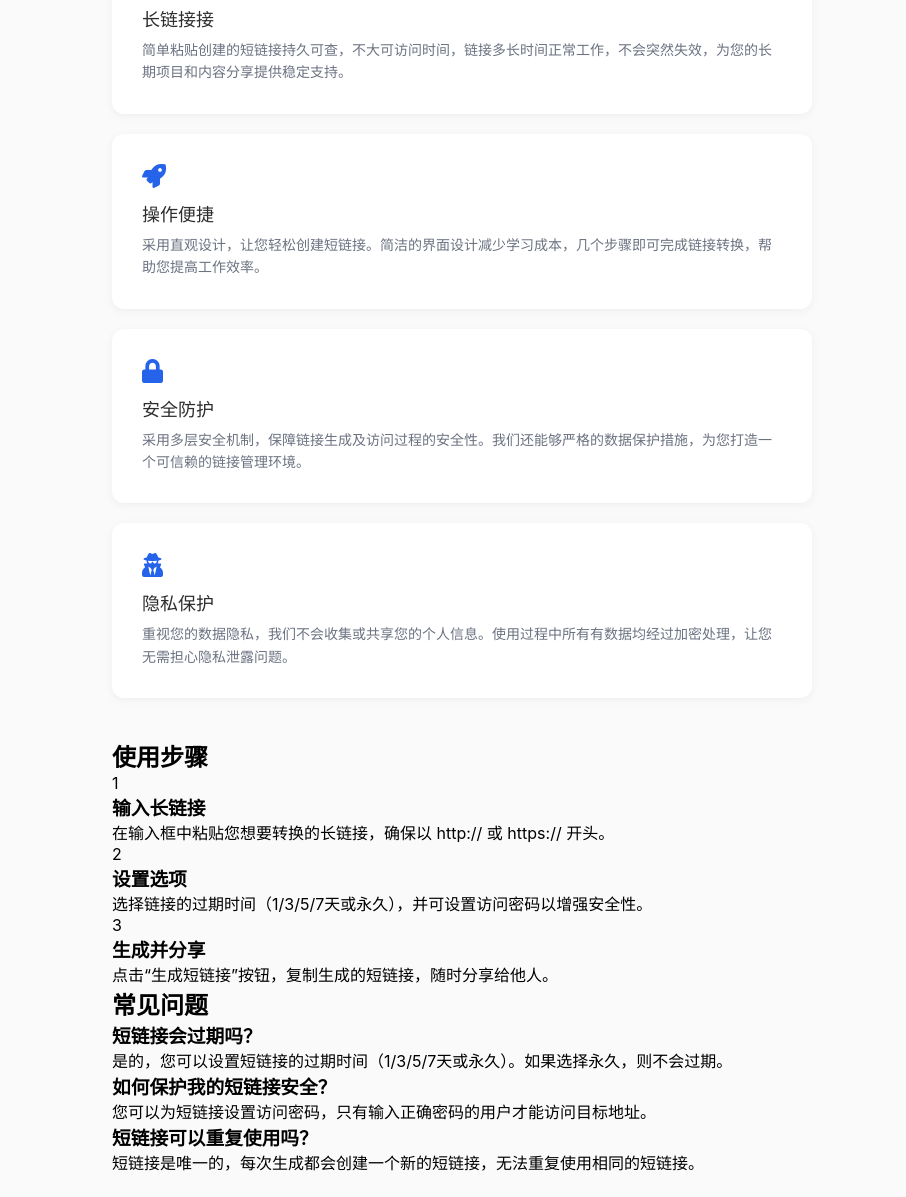
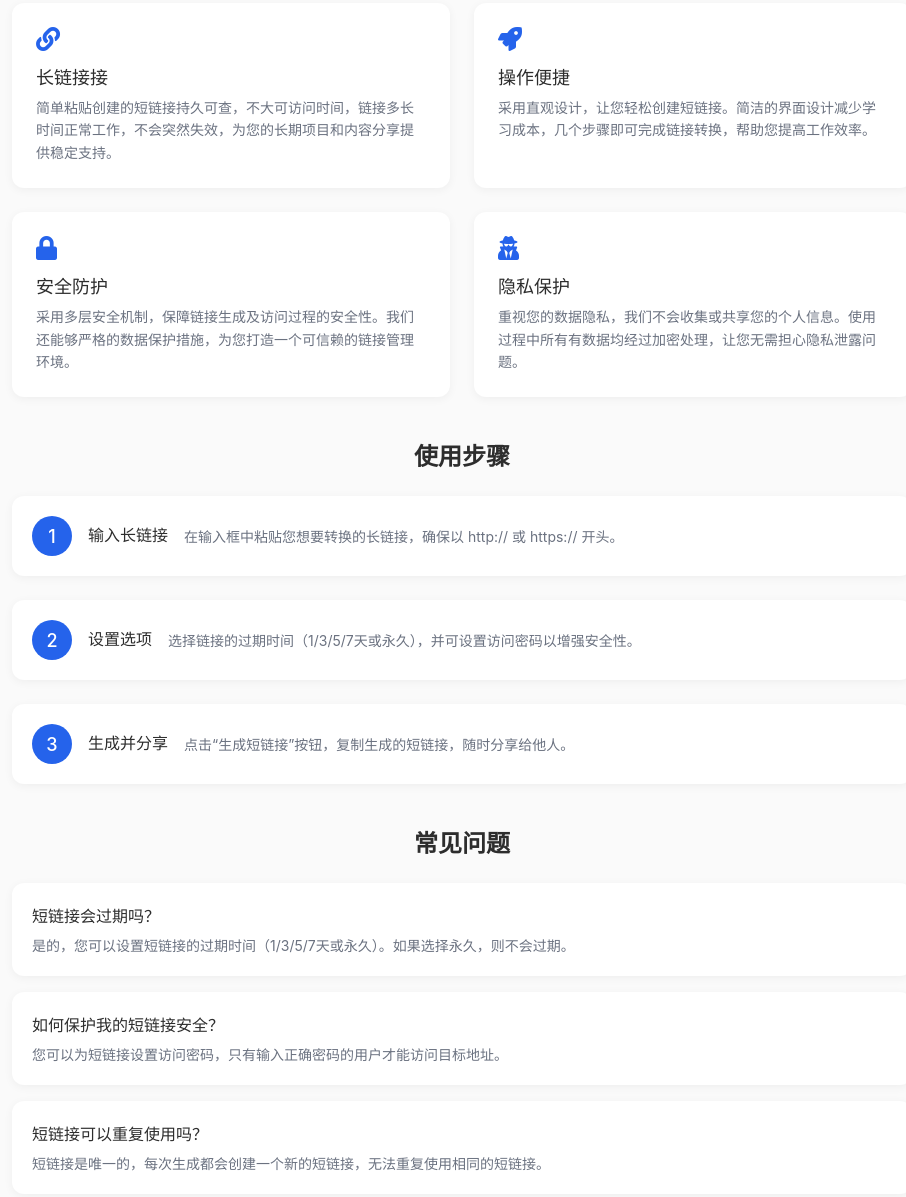
Before and after one commit to Zhixin8/URL, a plain HTML site: page index.html in a window 1280 px wide. Shown: the part 566-1763 px from the top of the page, without its empty margins (178-1084 px from the left). Drawn offline with Linux system fonts and the light colour scheme; files whose address does not match are found by name.

Commit message:
Update style.css

```diff
--- a/css/style.css
+++ b/css/style.css
@@ -14,9 +14,35 @@ body {
   padding: 40px 20px;
 }
 
+/* 顶部 Logo 和标语 */
+.header {
+  text-align: center;
+  margin-bottom: 40px;
+}
+
+.logo {
+  font-size: 28px;
+  font-weight: 700;
+  color: #2d2d2d;
+  display: flex;
+  align-items: center;
+  justify-content: center;
+  gap: 8px;
+}
+
+.logo i {
+  color: #2563eb;
+}
+
+.slogan {
+  color: #6b7280;
+  font-size: 16px;
+  margin-top: 8px;
+}
+
 /* 主内容 */
 .container {
-  max-width: 700px;
+  max-width: 900px;
   width: 100%;
 }
 
@@ -152,18 +178,24 @@ body {
 
 /* 功能介绍卡片 */
 .features-section {
-  display: flex;
-  flex-direction: column;
-  gap: 20px;
+  display: grid;
+  grid-template-columns: repeat(2, 1fr);
+  gap: 24px;
   margin-bottom: 40px;
 }
 
 .feature-card {
   background: #ffffff;
-  padding: 30px;
+  padding: 24px;
   border-radius: 12px;
   box-shadow: 0 2px 10px rgba(0, 0, 0, 0.05);
   text-align: left;
+  transition: transform 0.2s, box-shadow 0.2s;
+}
+
+.feature-card:hover {
+  transform: translateY(-4px);
+  box-shadow: 0 4px 20px rgba(0, 0, 0, 0.1);
 }
 
 .feature-card i {
@@ -185,6 +217,95 @@ body {
   line-height: 1.6;
 }
 
+/* 使用步骤 */
+.steps-section {
+  margin-bottom: 40px;
+}
+
+.steps-section h2 {
+  color: #2d2d2d;
+  font-size: 24px;
+  font-weight: 600;
+  margin-bottom: 24px;
+  text-align: center;
+}
+
+.steps {
+  display: flex;
+  flex-direction: column;
+  gap: 24px;
+}
+
+.step {
+  display: flex;
+  align-items: center;
+  gap: 16px;
+  background: #ffffff;
+  padding: 20px;
+  border-radius: 12px;
+  box-shadow: 0 2px 10px rgba(0, 0, 0, 0.05);
+}
+
+.step-number {
+  width: 40px;
+  height: 40px;
+  background: #2563eb;
+  color: #ffffff;
+  border-radius: 50%;
+  display: flex;
+  align-items: center;
+  justify-content: center;
+  font-size: 18px;
+  font-weight: 500;
+}
+
+.step h3 {
+  color: #2d2d2d;
+  font-size: 16px;
+  font-weight: 500;
+  margin-bottom: 4px;
+}
+
+.step p {
+  color: #6b7280;
+  font-size: 14px;
+  line-height: 1.5;
+}
+
+/* 常见问题 */
+.faq-section {
+  margin-bottom: 40px;
+}
+
+.faq-section h2 {
+  color: #2d2d2d;
+  font-size: 24px;
+  font-weight: 600;
+  margin-bottom: 24px;
+  text-align: center;
+}
+
+.faq-item {
+  background: #ffffff;
+  padding: 20px;
+  border-radius: 12px;
+  box-shadow: 0 2px 10px rgba(0, 0, 0, 0.05);
+  margin-bottom: 16px;
+}
+
+.faq-item h3 {
+  color: #2d2d2d;
+  font-size: 16px;
+  font-weight: 500;
+  margin-bottom: 8px;
+}
+
+.faq-item p {
+  color: #6b7280;
+  font-size: 14px;
+  line-height: 1.5;
+}
+
 /* 底部 */
 footer {
   text-align: center;
@@ -204,11 +325,11 @@ footer {
     padding: 0 10px;
   }
 
-  .input-card, .result-section, .feature-card {
+  .input-card, .result-section, .feature-card, .step, .faq-item {
     padding: 20px;
   }
 
-  .input-card h2 {
+  .input-card h2, .steps-section h2, .faq-section h2 {
     font-size: 24px;
   }
 
@@ -216,7 +337,17 @@ footer {
     font-size: 18px;
   }
 
-  .feature-card h3 {
+  .feature-card h3, .step h3, .faq-item h3 {
     font-size: 16px;
   }
+
+  .features-section {
+    grid-template-columns: 1fr;
+  }
+
+  .step {
+    flex-direction: column;
+    align-items: flex-start;
+    text-align: left;
+  }
 }
```
